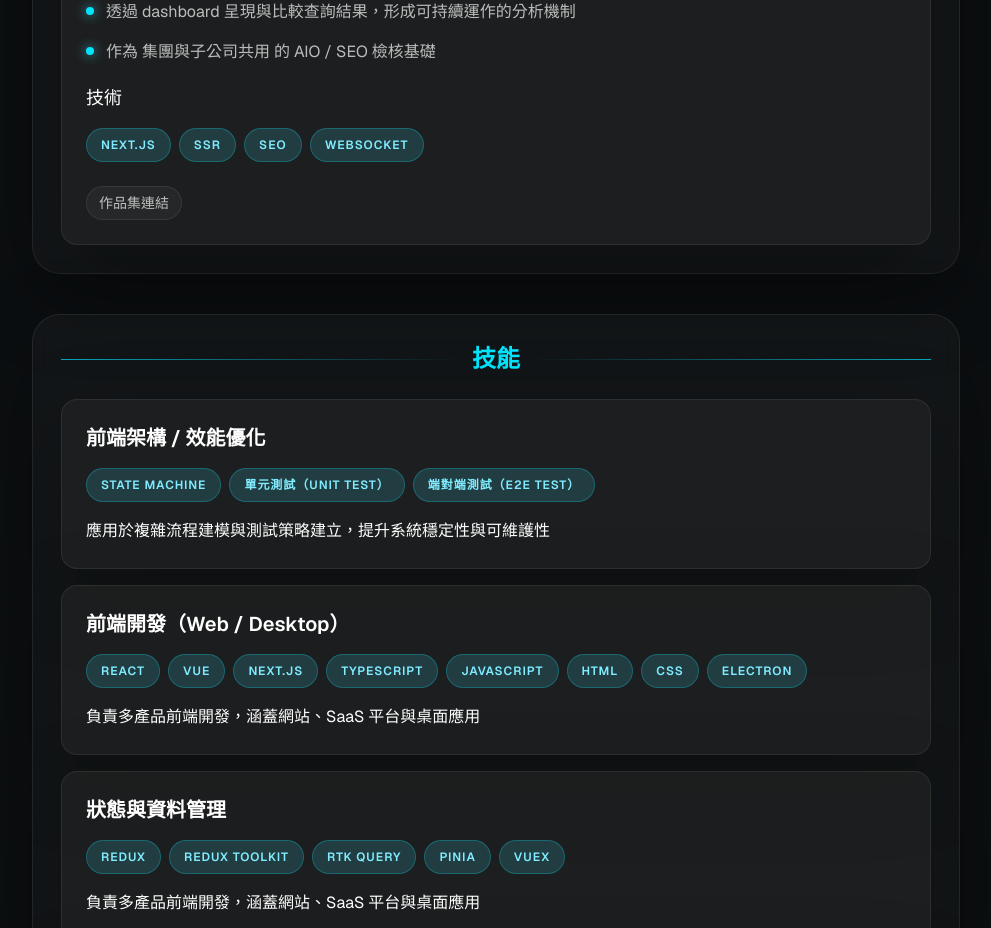
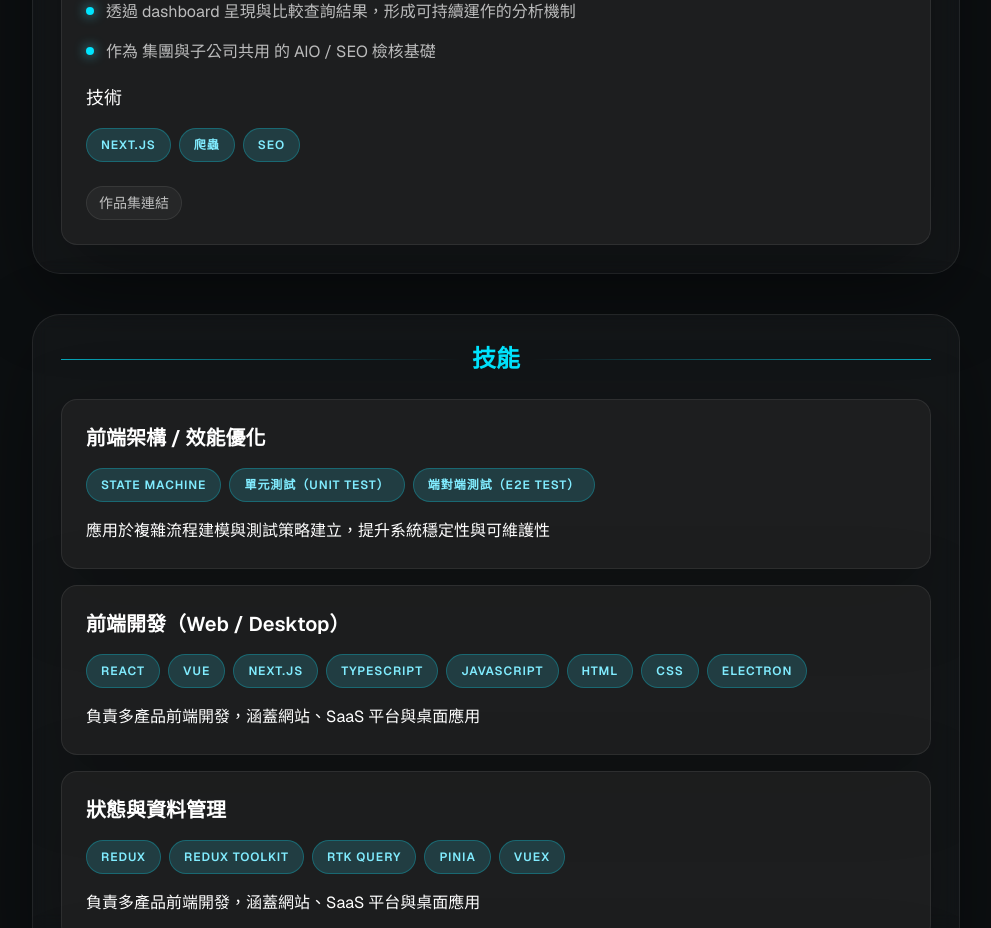
Before and after one commit to y0000ga/yoga-portfolio, a Next.js app: page /en/resume in a window 1280 px wide. Shown: the part 3300-4228 px from the top of the page, without its empty margins (0-991 px from the left). Built offline with nearby package versions, Linux system fonts and the light colour scheme; no server answers.

Commit message:
chore: content

```diff
--- a/constants/mock.ts
+++ b/constants/mock.ts
@@ -276,7 +276,7 @@ export const TEMP_DATA_RESUME: IResume = {
             {
                 title: 'AIO / SEO 分析與檢核平台（0→1）',
                 intro: '從 0 到 1 規劃 AIO / SEO 分析與檢核平台，整合 OpenAPI、JSON-LD、robots.txt、sitemap.xml 等網站資料，建立 AI 評估、建議與比較流程。 ',
-                techStack: ['Next.js', 'SSR', 'SEO', 'WebSocket'],
+                techStack: ['Next.js', '爬蟲', 'SEO'],
                 results: [
                     '建立網站資料收集、評分建議與結果比較的標準化流程',
                     '透過 dashboard 呈現與比較查詢結果，形成可持續運作的分析機制 ',
```
